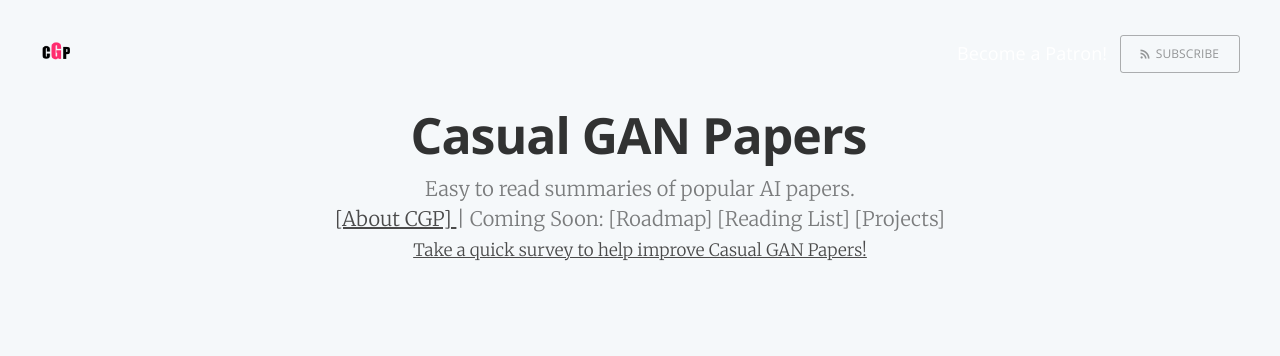
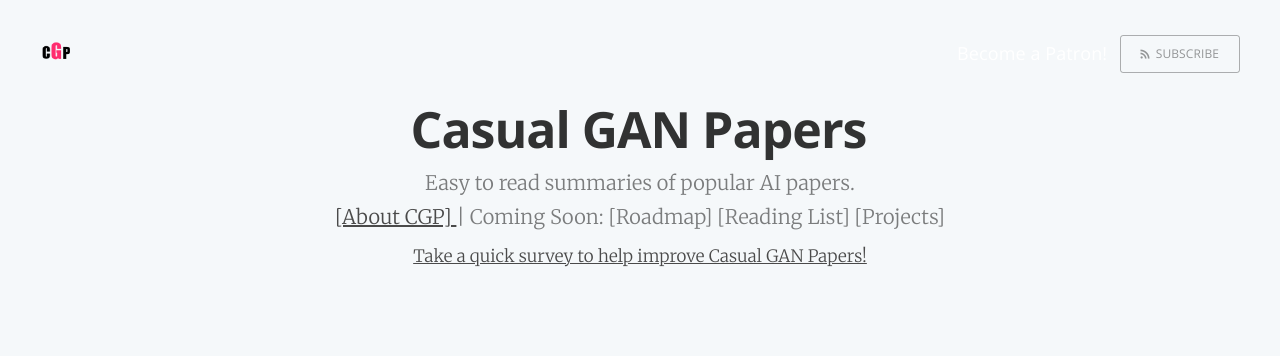
Before and after one commit to KirillDemochkin/kirilldemochkin.github.io, a Jekyll site: the page built from index.html, in a window 1280 px wide. Shown: the top 356 px of the page. Built offline with Jekyll 4.4.1, drawn with Linux system fonts in a browser that asks for light colours; the list of posts is cut into pages by our own code; comment, search, counter and statistics services are not loaded.

Commit message:
margins!

```diff
--- a/assets/css/screen.css
+++ b/assets/css/screen.css
@@ -700,7 +700,7 @@
 }
 
 .survey-link {
-    margin: 4px 0 0 0;
+    margin: 12px 0 0 0;
     font-size: 1.7rem;
     line-height: 1.5em;
     font-weight: 400;
@@ -768,7 +768,7 @@
 }
 
 .page-description {
-    margin: 0;
+    margin: 4px 0 0 0;
     font-size: 2rem;
     line-height: 1.5em;
     font-weight: 400;
```
